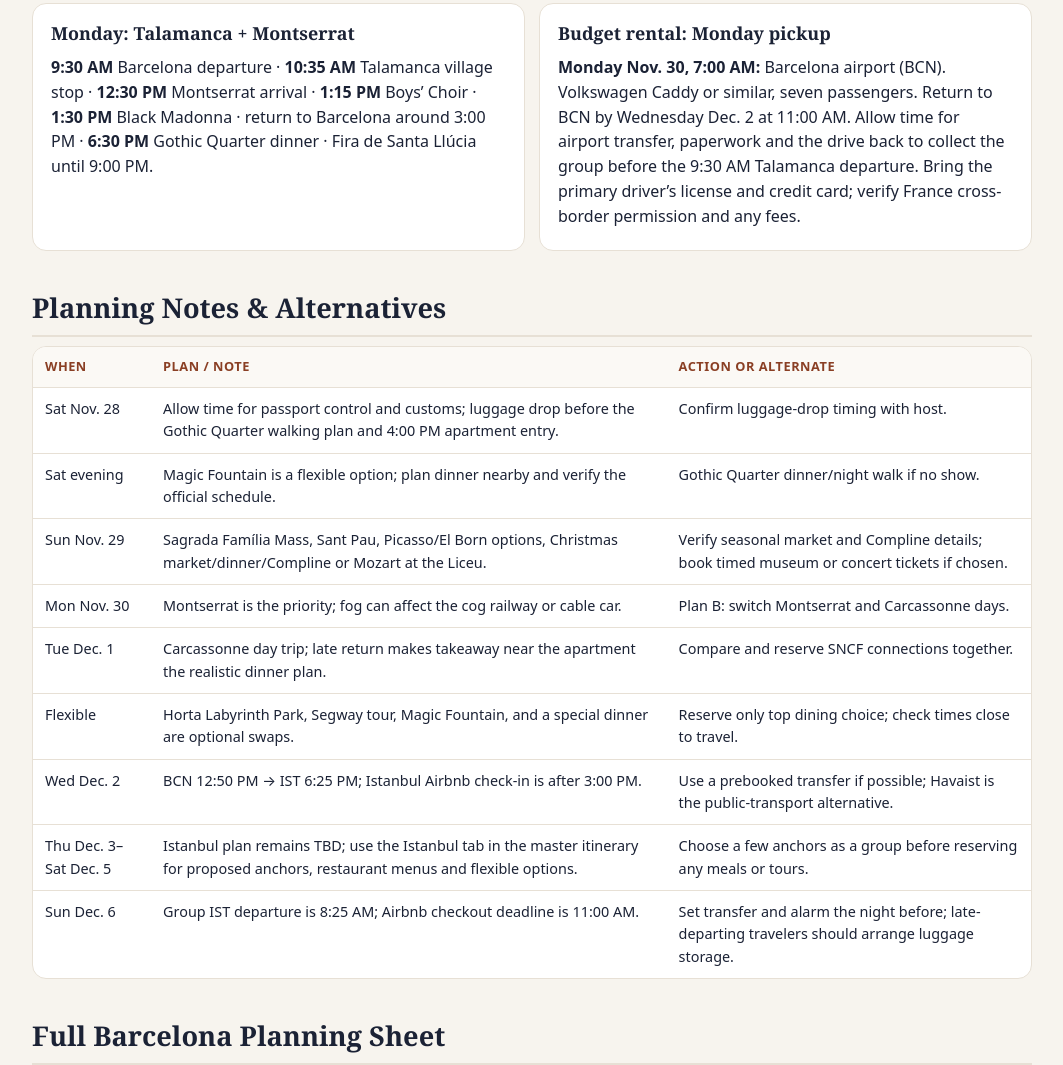
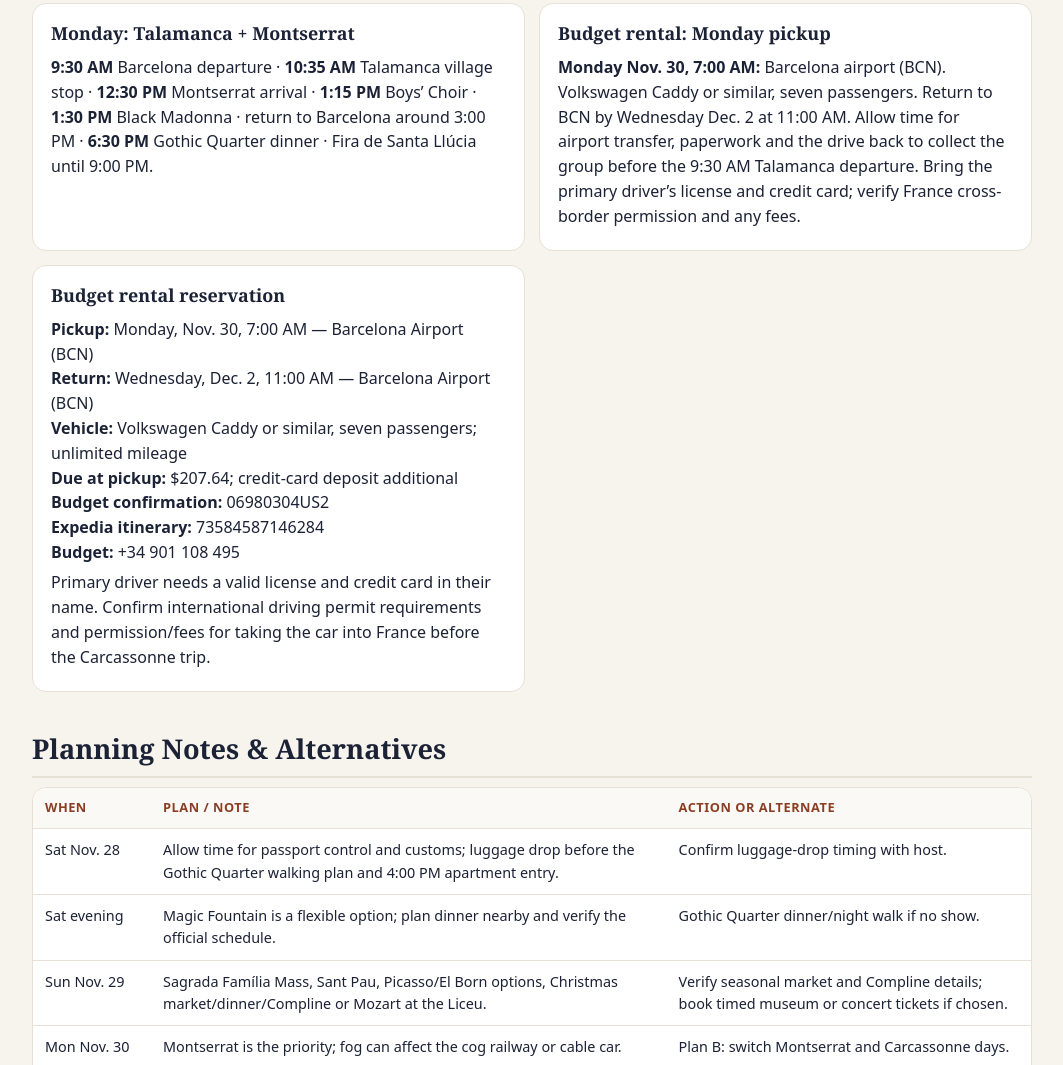
Before and after one commit to cdstout-collab/brotrip2026, a plain HTML site: page travel.html in a window 1280 px wide. Shown: the part 2980-4045 px from the top of the page, without its empty margins (108-1171 px from the left). Drawn offline with Linux system fonts and the light colour scheme.

Commit message:
Add Budget reservation to travel details

```diff
--- a/travel.html
+++ b/travel.html
@@ -83,4 +83,7 @@
 <script>
 (function(){var transport=document.getElementById('transport');if(transport){var cards=transport.querySelector('.cards');if(cards)cards.insertAdjacentHTML('beforeend','<article class="card"><h3>Budget rental: Monday pickup</h3><p><strong>Monday Nov. 30, 7:00 AM:</strong> Barcelona airport (BCN). Volkswagen Caddy or similar, seven passengers. Return to BCN by Wednesday Dec. 2 at 11:00 AM. Allow time for airport transfer, paperwork and the drive back to collect the group before the 9:30 AM Talamanca departure. Bring the primary driver&rsquo;s license and credit card; verify France cross-border permission and any fees.</p></article>')}})();
 </script>
+<script>
+(function(){var cards=document.querySelector('#transport .cards');if(!cards)return;cards.insertAdjacentHTML('beforeend','<article class="card"><h3>Budget rental reservation</h3><p><strong>Pickup:</strong> Monday, Nov. 30, 7:00 AM &mdash; Barcelona Airport (BCN)<br><strong>Return:</strong> Wednesday, Dec. 2, 11:00 AM &mdash; Barcelona Airport (BCN)<br><strong>Vehicle:</strong> Volkswagen Caddy or similar, seven passengers; unlimited mileage<br><strong>Due at pickup:</strong> $207.64; credit-card deposit additional<br><strong>Budget confirmation:</strong> 06980304US2<br><strong>Expedia itinerary:</strong> 73584587146284<br><strong>Budget:</strong> +34 901 108 495</p><p>Primary driver needs a valid license and credit card in their name. Confirm international driving permit requirements and permission/fees for taking the car into France before the Carcassonne trip.</p></article>')})();
+</script>
 </body></html>
```
